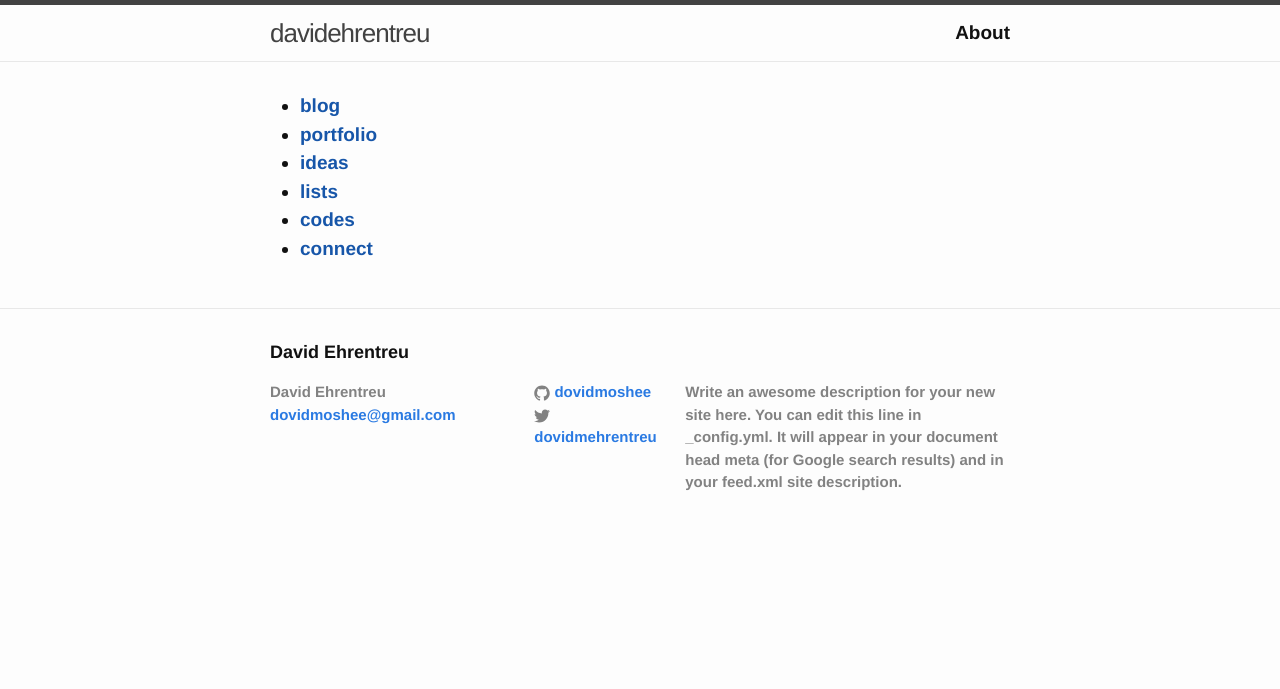
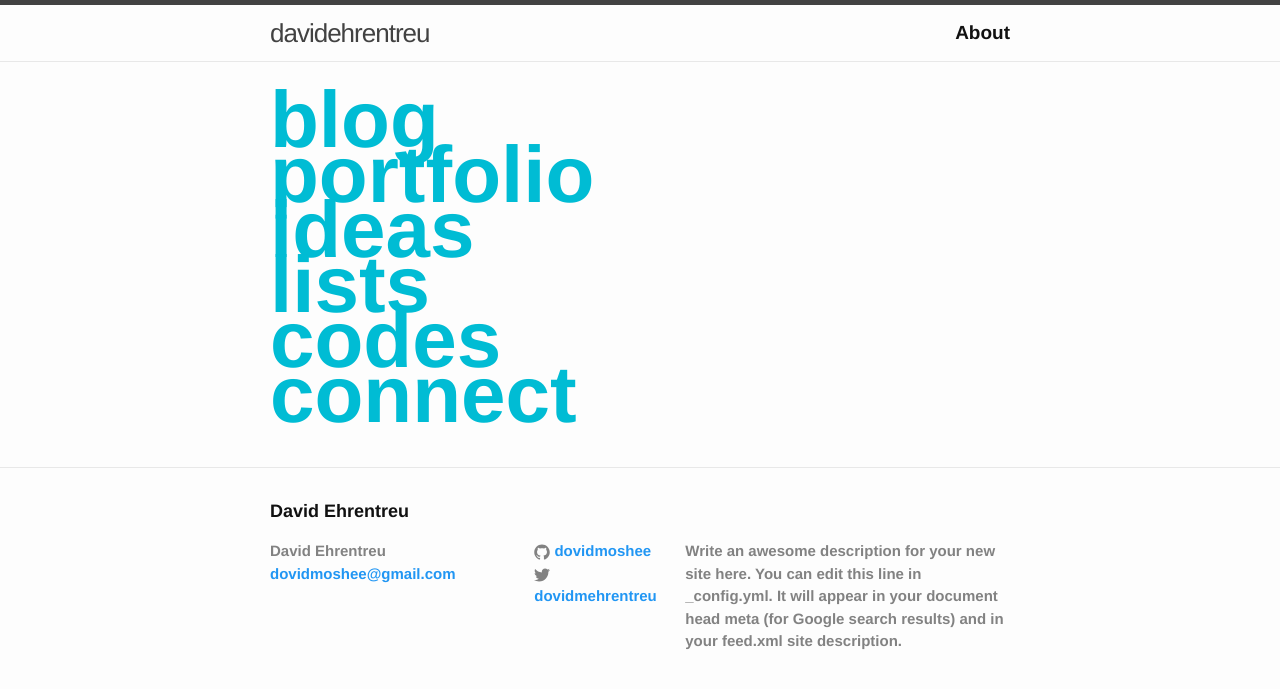
Before and after one commit to dovidmoshee/mysite, a Jekyll site: the page built from index.html, in a window 1280 px wide. Shown: the top 689 px of the page. Built offline with Jekyll 4.4.1, drawn with Linux system fonts in a browser that asks for light colours.

Commit message:
added css link to head

```diff
--- a/_includes/head.html
+++ b/_includes/head.html
@@ -7,6 +7,7 @@
   <meta name="description" content="{% if page.excerpt %}{{ page.excerpt | strip_html | strip_newlines | truncate: 160 }}{% else %}{{ site.description }}{% endif %}">
 
   <link rel="stylesheet" href="{{ "/css/main.css" | prepend: site.baseurl }}">
+  <link rel="stylesheet" href="{{ "/css/my.css" | prepend: site.baseurl }}">
   <link rel="canonical" href="{{ page.url | replace:'index.html','' | prepend: site.baseurl | prepend: site.url }}">
   <link rel="alternate" type="application/rss+xml" title="{{ site.title }}" href="{{ "/feed.xml" | prepend: site.baseurl | prepend: site.url }}">
 </head>
```
